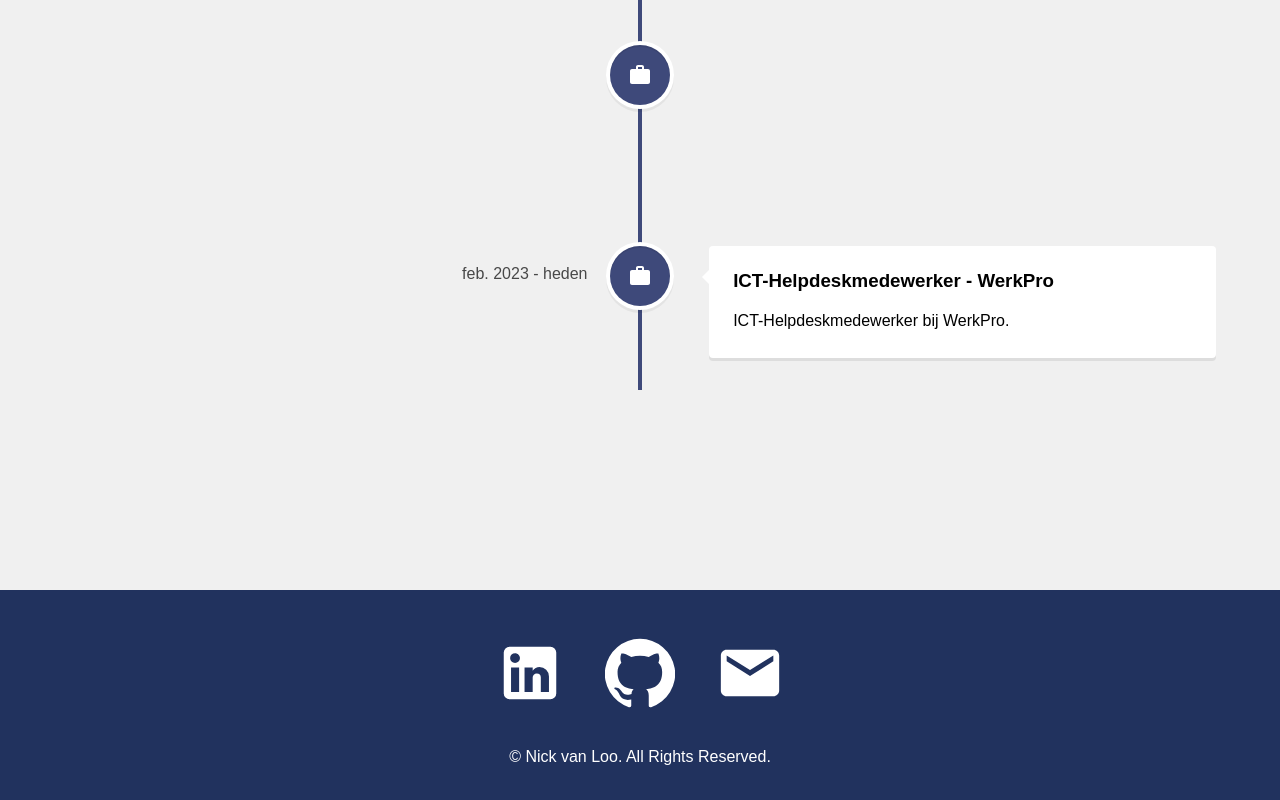
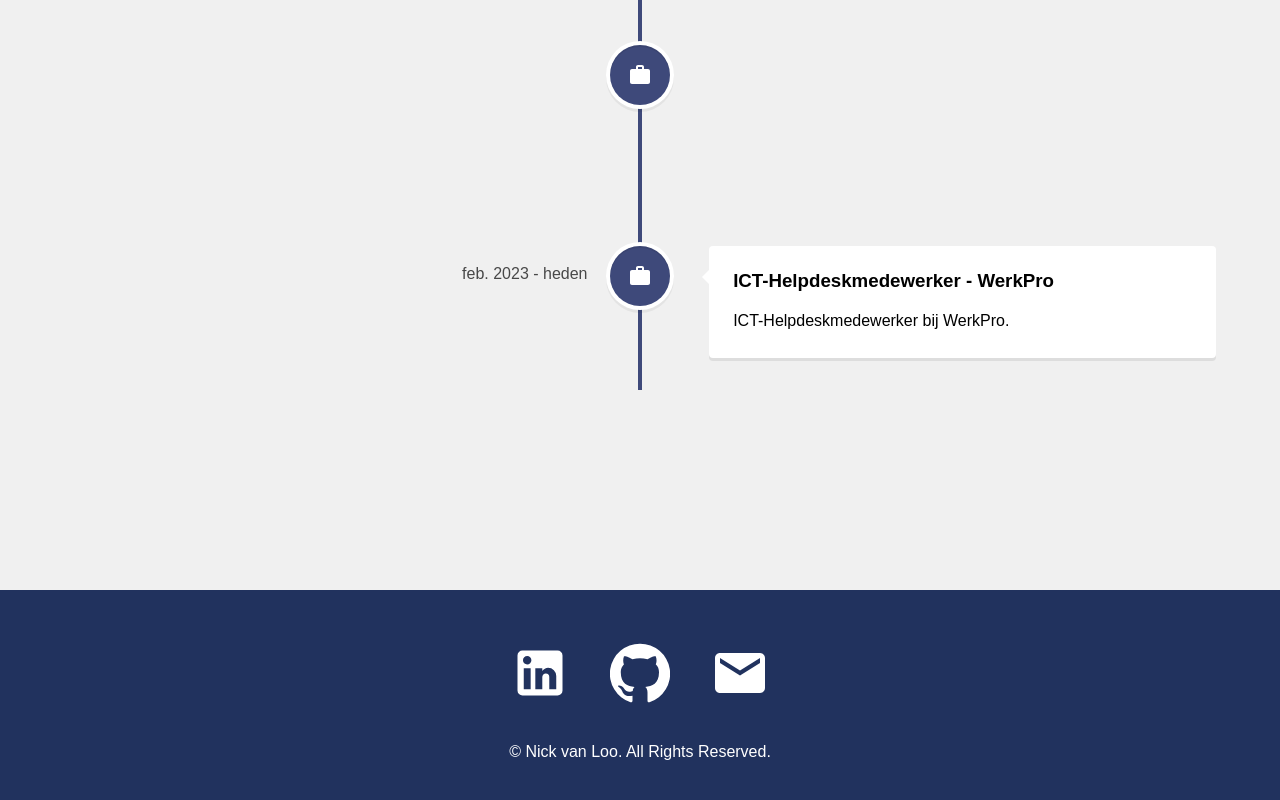
Before and after one commit to NickvanLoo/Portfolio-website2023, a React (Create React App) app in the folder portfolio-website2023/: page /experience in a window 1280 px wide. Shown: the part 892-1692 px from the top of the page. Built offline with nearby package versions, Linux system fonts and the light colour scheme.

Commit message:
Update Footer.css

```diff
--- a/portfolio-website2023/src/styles/Footer.css
+++ b/portfolio-website2023/src/styles/Footer.css
@@ -13,7 +13,7 @@
   .socialMedia svg {
     color: white;
     margin: 20px;
-    font-size: 70px;
+    font-size: 60px;
     cursor: pointer;
   }
 
```
